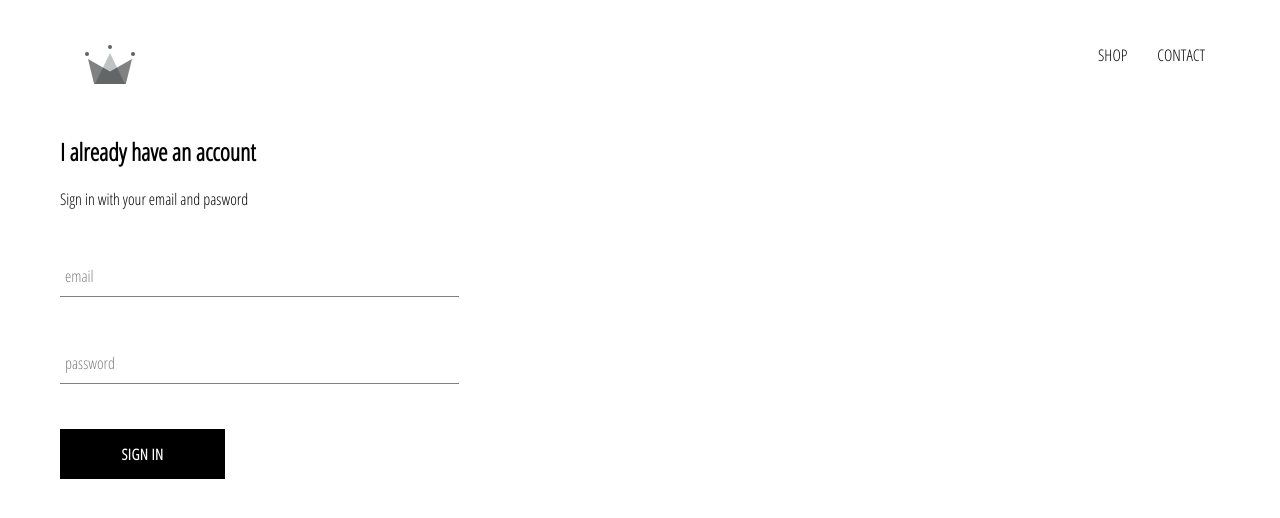
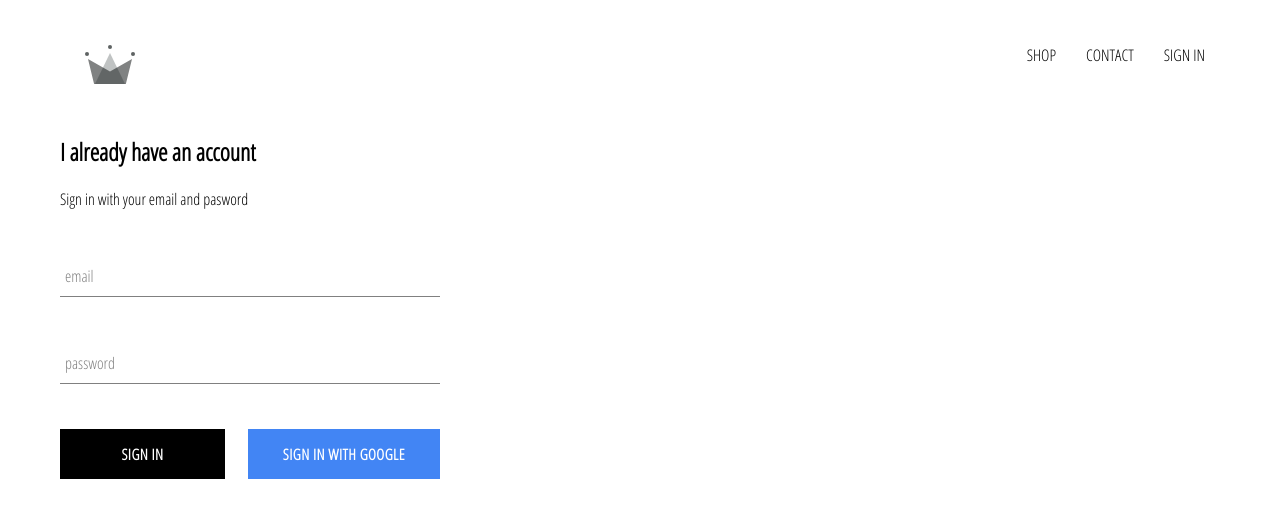
Before and after one commit to AsdoshDev/react-ecommerce, a React (Create React App) app: page /signin in a window 1280 px wide. Shown: the top 518 px of the page. Built offline with nearby package versions, Linux system fonts and the light colour scheme; no server answers.

Commit message:
integrated firebase

```diff
--- a/package.json
+++ b/package.json
@@ -6,6 +6,7 @@
     "@testing-library/jest-dom": "^4.2.4",
     "@testing-library/react": "^9.3.2",
     "@testing-library/user-event": "^7.1.2",
+    "firebase": "^7.16.1",
     "node-sass": "^4.14.1",
     "react": "^16.13.1",
     "react-dom": "^16.13.1",
--- a/src/App.css
+++ b/src/App.css
@@ -7,3 +7,7 @@
   text-decoration: none;
   color: black;
 }
+
+* {
+  box-sizing: border-box;
+}
--- a/src/App.js
+++ b/src/App.js
@@ -5,11 +5,33 @@
 import ShopPage from './pages/shop/shop.component';
 import Header from './components/header/header.component';
 import SignInAndSignUpPage from './components/sign-in-and-sign-up/sign-in-and-sign-up.component';
+import { auth } from './firebase/firebase.utils';
 
-function App() {
+
+class App extends React.Component {
+
+  constructor(props) {
+    super(props);
+
+    this.state = { currentUser: null };
+
+  }
+
+  componentDidMount() {
+    this.unsubscribeFromAuth = auth.onAuthStateChanged(user => {
+      this.setState({ currentUser: user });
+      console.log(this.state.currentUser);
+    })
+  }
+
+  componentWillUnmount() {
+    this.unsubscribeFromAuth();
+  }
+
+  render() {
     return (
       <div>
-      <Header />
+        <Header currentUser={this.state.currentUser} />
         <Switch>
           <Route exact path='/' component={HomePage} />
           <Route path='/shop' component={ShopPage} />
@@ -19,4 +41,8 @@
     );
   }
 
+}
+
+
+
 export default App;
--- a/src/components/custom-button/custom-button.component.jsx
+++ b/src/components/custom-button/custom-button.component.jsx
@@ -3,8 +3,8 @@
 import './custom-button.styles.scss';
 
 
-const CustomButton = ({ children, ...otherProps }) => (
-    <button className="custom-button" {...otherProps}>
+const CustomButton = ({ children, isGoogleSignIn, ...otherProps }) => (
+    <button className={`${isGoogleSignIn ? 'google-sign-in' : ''} custom-button`} {...otherProps}>
         {children}
     </button>
 )
--- a/src/components/custom-button/custom-button.styles.scss
+++ b/src/components/custom-button/custom-button.styles.scss
@@ -19,4 +19,14 @@
     color: black;
     border: 1px solid black;
   }
+
+  &.google-sign-in {
+    background-color: #4285f4;
+    color: white;
+
+    &:hover {
+      background-color: #357ae8;
+      border: none;
+    }
+  }
 }
--- a/src/components/header/header.component.jsx
+++ b/src/components/header/header.component.jsx
@@ -4,7 +4,9 @@
 import './header.styles.scss';
 import { ReactComponent as Logo } from './../../assets/crown.svg';
 
-const Header = () => (
+import { auth } from './../../firebase/firebase.utils';
+
+const Header = ({ currentUser }) => (
     <div className="header">
         <Link className="logo-container" to='/'>
             <Logo className="logo" />
@@ -16,6 +18,15 @@
             <Link className="option" to='/contact'>
                 CONTACT
             </Link>
+            {
+                currentUser ?
+                    <div className="option" onClick={() => auth.signOut()}>SIGN OUT</div>
+                    :
+                    <Link className="option" to='/signin'>
+                        SIGN IN
+                    </Link>
+
+            }
         </div>
     </div>
 )
--- a/src/components/header/header.styles.scss
+++ b/src/components/header/header.styles.scss
@@ -20,6 +20,7 @@
 
     .option {
       padding: 10px 15px;
+      cursor: pointer;
     }
   }
 }
--- a/src/components/sign-in/sign-in.component.jsx
+++ b/src/components/sign-in/sign-in.component.jsx
@@ -2,6 +2,8 @@
 import FormInput from './../form-input/form-input.component';
 import './sign-in.styles.scss';
 import CustomButton from './../custom-button/custom-button.component';
+
+import { signInWithGoogle } from './../../firebase/firebase.utils';
 
 class SignIn extends React.Component {
 
@@ -35,7 +37,10 @@
                 <form onSubmit={this.handleSubmit}>
                     <FormInput handleChange={this.handleChange} label="email" type="email" value={this.state.email} name="email" required />
                     <FormInput handleChange={this.handleChange} label="password" type="password" value={this.state.password} name="password" required />
-                    <CustomButton type="submit" >SIGN IN</CustomButton>
+                    <div className="buttons">
+                        <CustomButton type="submit" >SIGN IN</CustomButton>
+                        <CustomButton onClick={signInWithGoogle} isGoogleSignIn>SIGN IN WITH GOOGLE</CustomButton>
+                    </div>
                 </form>
             </div>
         )
--- a/src/components/sign-in/sign-in.styles.scss
+++ b/src/components/sign-in/sign-in.styles.scss
@@ -1,9 +1,14 @@
 .sign-in {
-  width: 30vw;
+  width: 380px;
   display: flex;
   flex-direction: column;
 
   .title {
     margin: 10px 0px;
   }
+
+  .buttons {
+    display: flex;
+    justify-content: space-between;
+  }
 }
--- /dev/null
+++ b/src/firebase/firebase.utils.js
@@ -0,0 +1,27 @@
+import firebase from 'firebase/app';
+import 'firebase/firestore';
+import 'firebase/auth';
+
+const config = {
+    apiKey: "AIzaSyAmSvpjYfdFBSSRjdv9--_QKPPHsu0kKAA",
+    authDomain: "crwn-db-209d5.firebaseapp.com",
+    databaseURL: "https://crwn-db-209d5.firebaseio.com",
+    projectId: "crwn-db-209d5",
+    storageBucket: "crwn-db-209d5.appspot.com",
+    messagingSenderId: "986137323223",
+    appId: "1:986137323223:web:171ed4eb5e100ba4d77292",
+    measurementId: "G-SKW146B0JF"
+};
+
+
+firebase.initializeApp(config);
+
+
+export const auth = firebase.auth();
+export const firestore = firebase.firestore();
+
+const provider = new firebase.auth.GoogleAuthProvider();
+provider.setCustomParameters({ prompt: "select_account" });
+export const signInWithGoogle = () => auth.signInWithPopup(provider);
+
+export default firebase;
```
Also changed, not shown: 1 other file (tests, documents, lock files or other folders). Lines whose indentation alone changed are shown as unchanged.
